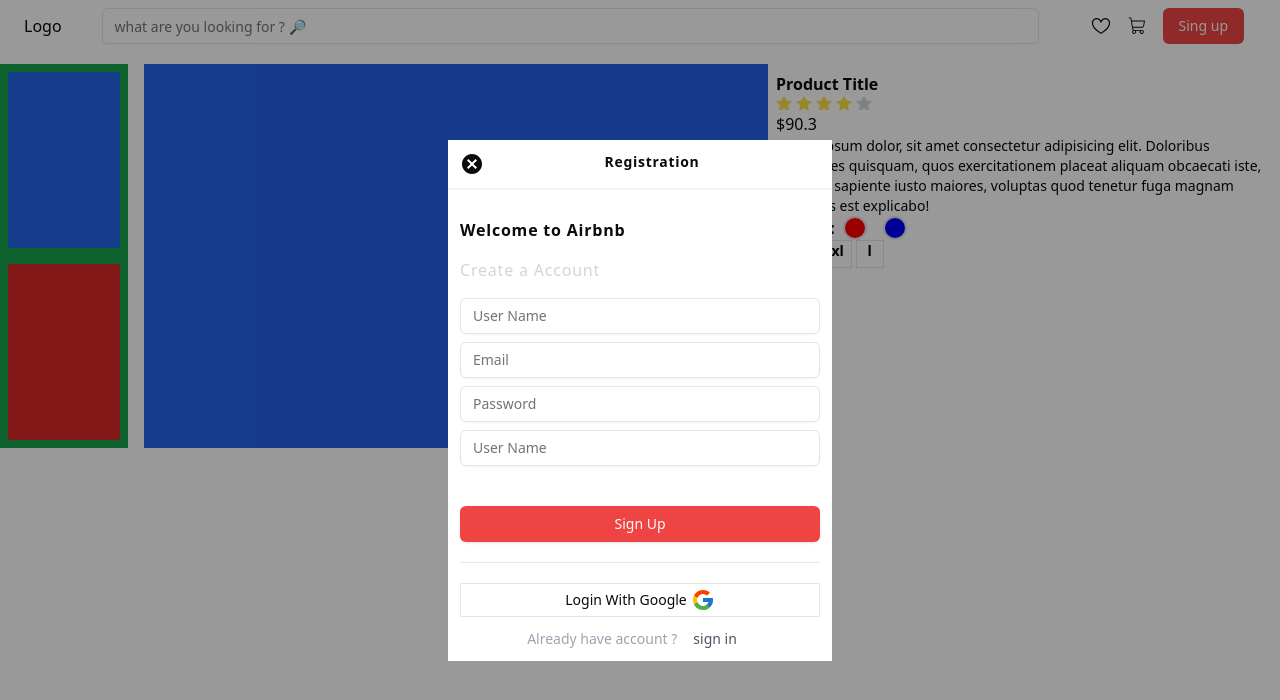
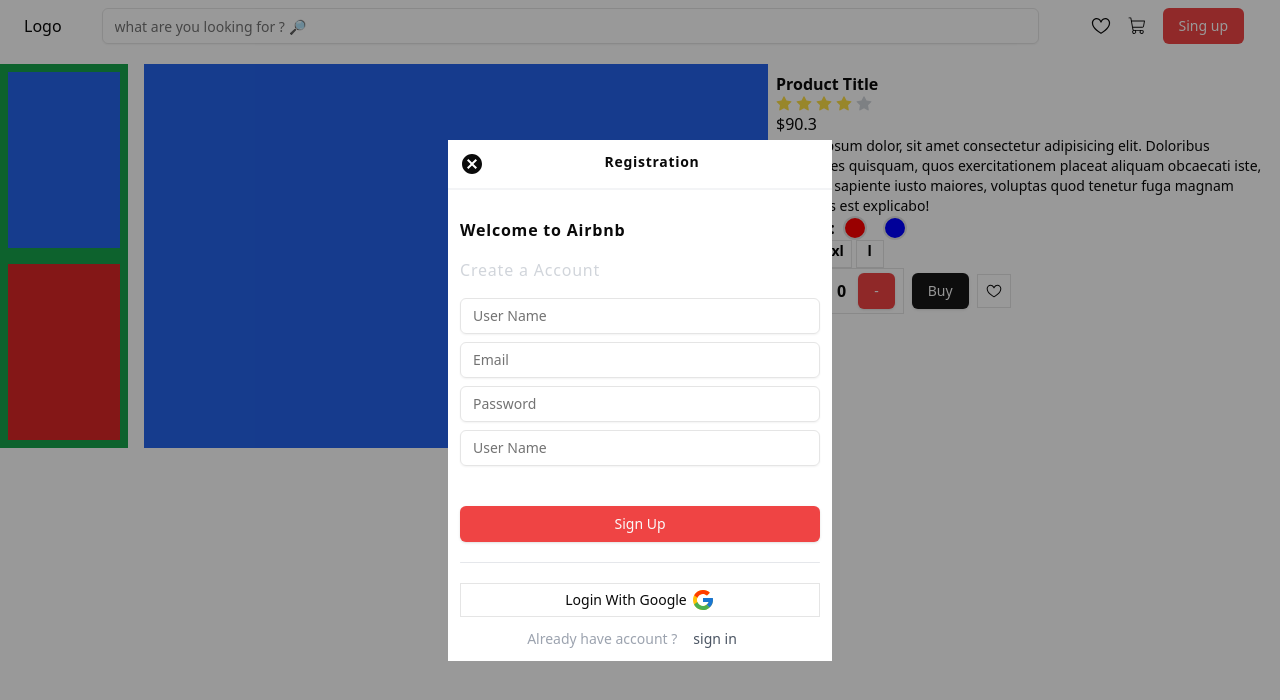
Before and after one commit to sameerkumar2704/FlashMob, a React (Vite) app in the folder client/: page /product/1 in a window 1280 px wide. Shown: the top 700 px of the page. Built offline with nearby package versions, Linux system fonts and the light colour scheme; no server answers.

Commit message:
product-detail-ui

```diff
--- a/client/src/pages/ProductDetails.jsx
+++ b/client/src/pages/ProductDetails.jsx
@@ -1,5 +1,7 @@
+import { Button } from "@/components/ui/button";
 import { RatingComponents } from "@/UiElements/RatingComponent";
 import { useState } from "react";
+import { GoHeart } from "react-icons/go";
 function ProductOverviewImage() {
   const [selected_image, seImage] = useState("blue");
   return (
@@ -48,6 +50,7 @@
 function ProductDetails() {
   const [selectedColor, setSelectedColor] = useState();
   const [selectedSize, setSelectedSize] = useState();
+  const [quantity, setQuantity] = useState(0);
   return (
     <div className=' grid grid-cols-[60vw_auto] '>
       <ProductOverviewImage />
@@ -89,6 +92,17 @@
             ))}
           </div>
         </div>
+        <div className=' flex gap-2 items-center'>
+          <div className=' flex gap-3 border px-2 py-1 items-center w-fit'>
+            <Button className='bg-red-500 text-white'>+</Button>
+            <span>{quantity}</span>
+            <Button className='bg-red-500 text-white'>-</Button>
+          </div>
+          <Button>Buy</Button>
+          <div className=' p-2 border w-fit'>
+            <GoHeart />
+          </div>
+        </div>
       </div>
     </div>
   );
```
